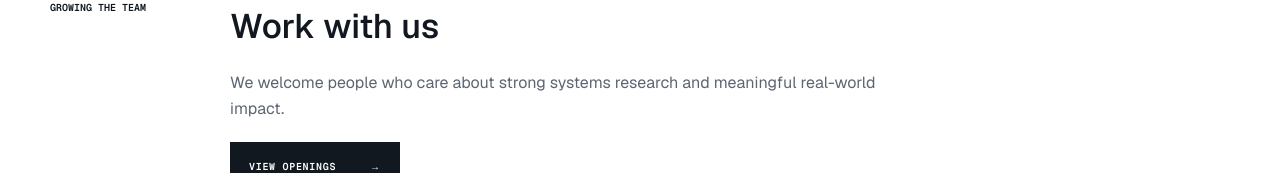
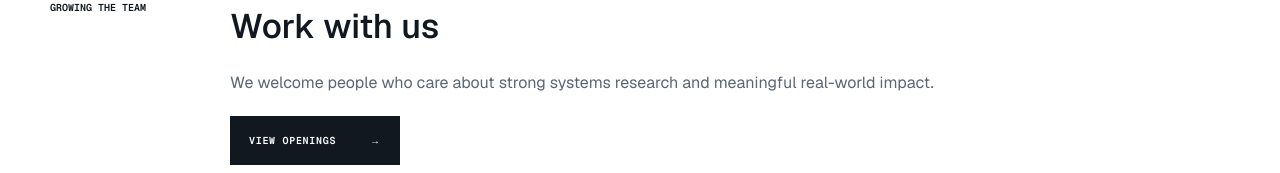
Before and after one commit to YangLiu-CS/mobile-wearable-systems-group, a Next.js app: page /people in a window 1280 px wide. Shown: the part 1284-1457 px from the top of the page. Built offline with nearby package versions, Linux system fonts and the light colour scheme.

Commit message:
Fix People page links and layout

```diff
--- a/app/globals.css
+++ b/app/globals.css
@@ -177,7 +177,7 @@ nav a:hover::after { transform: scaleX(1); }
 .team-note { margin-top: 60px; padding-top: 34px; border-top: 1px solid var(--ink); display: grid; grid-template-columns: 180px 1fr; }
 .team-note > span { font: 600 10px var(--font-geist-mono); text-transform: uppercase; }
 .team-note h2 { margin: 0 0 18px; font-size: 34px; font-weight: 540; }
-.team-note p { max-width: 680px; color: var(--muted); line-height: 1.65; }
+.team-note p { max-width: none; color: var(--muted); line-height: 1.65; }
 .team-note .button { margin-top: 20px; }
 
 .news-page { padding-bottom: 80px; }
--- a/app/people/page.tsx
+++ b/app/people/page.tsx
@@ -6,7 +6,7 @@ const basePath = process.env.NEXT_PUBLIC_BASE_PATH ?? "";
 
 export default function PeoplePage() {
   return <><section className="page-hero page-width"><p className="section-label">People</p><h1>Meet the group.</h1><p>We are building a collaborative team around mobile systems, wearable sensing, and human-centered computing.</p></section>
-    <section className="people-page page-width"><article className="director-card"><div className="director-photo"><img src={`${basePath}/yang-liu.jpg`} alt="Yang Liu" /></div><div className="director-info"><p className="section-label">Principal Investigator</p><h2>Yang Liu</h2><p className="role">Assistant Professor · Department of Computer Science<br />Florida State University</p><p>Yang&apos;s research sits at the intersection of wearable sensing, mobile computing, and artificial intelligence. Before joining FSU, he was a Senior Research Associate and Affiliated Lecturer at the University of Cambridge.</p><div className="profile-links"><a href="https://yangliu-cs.github.io/" target="_blank" rel="noreferrer">Personal website ↗</a><a href="https://scholar.google.com.sg/citations?user=-qnqDmcAAAAJ" target="_blank" rel="noreferrer">Google Scholar ↗</a><a href="mailto:yl25r@fsu.edu">Email ↗</a></div></div></article>
+    <section className="people-page page-width"><article className="director-card"><div className="director-photo"><img src={`${basePath}/yang-liu.jpg`} alt="Yang Liu" /></div><div className="director-info"><p className="section-label">Principal Investigator</p><h2>Yang Liu</h2><p className="role">Assistant Professor · Department of Computer Science<br />Florida State University</p><p>Yang&apos;s research sits at the intersection of wearable sensing, mobile computing, and artificial intelligence. Before joining FSU, he was a Senior Research Associate and Affiliated Lecturer at the University of Cambridge.</p><div className="profile-links"><a href="https://yangliu-cs.github.io/" target="_blank" rel="noreferrer">Personal website ↗</a><a href="https://scholar.google.com.sg/citations?hl=en&amp;user=prIwSokAAAAJ" target="_blank" rel="noreferrer">Google Scholar ↗</a><a href="mailto:yl25r@fsu.edu">Email ↗</a></div></div></article>
       <section className="students-section"><div className="section-top"><div><p className="section-label">Students</p><h2>Graduate researchers</h2></div></div><div className="student-grid"><a className="student-card" href="https://nancy-gaoo.github.io/" target="_blank" rel="noreferrer"><div className="student-photo"><img src={`${basePath}/people/linlu-gao.jpg`} alt="Linlu Nancy Gao" /></div><div><p>PhD Student</p><h3>Linlu (Nancy) Gao</h3><span>Mobile health · HCI · Ubiquitous computing</span><b>Personal website ↗</b></div></a><a className="student-card" href="https://xianchen-26.github.io/" target="_blank" rel="noreferrer"><div className="student-initial">XL</div><div><p>PhD Student</p><h3>Xianchen Liu</h3><span>Wearable sensing · Mobile systems · Human-centered AI</span><b>Personal website ↗</b></div></a></div></section>
       <div className="team-note"><span>Growing the team</span><div><h2>Work with us</h2><p>We welcome people who care about strong systems research and meaningful real-world impact.</p><Link className="button button-dark" href="/join">View openings <span>→</span></Link></div></div>
     </section></>;
```
